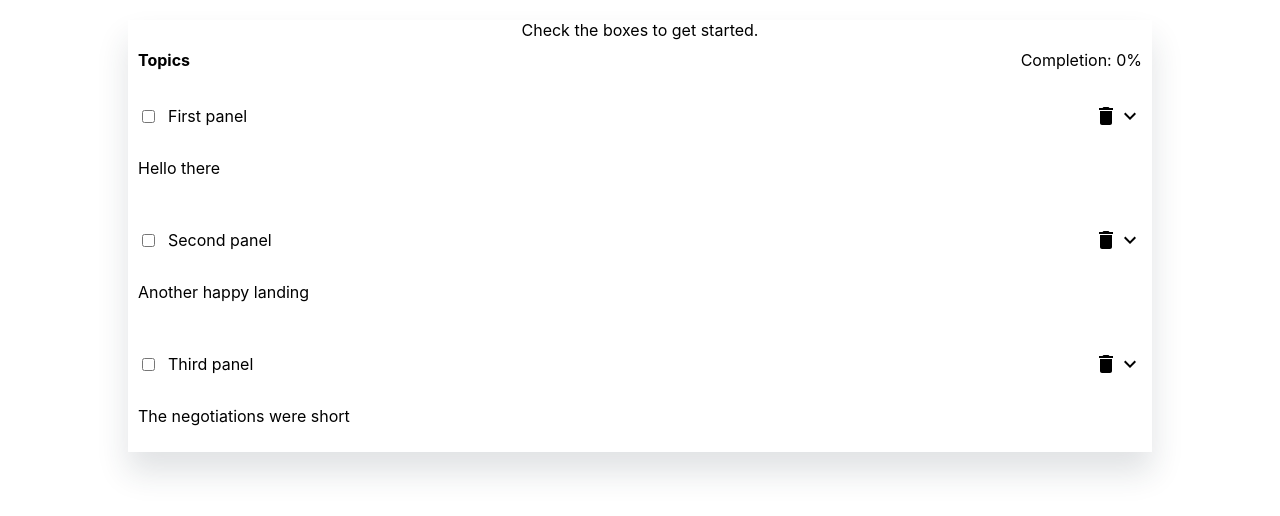
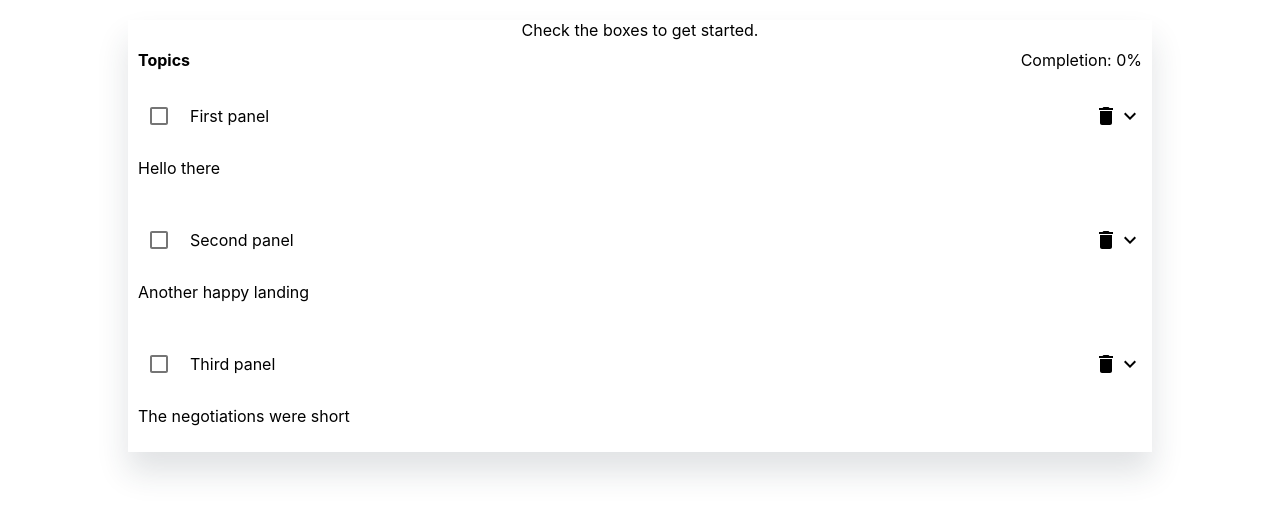
Before and after one commit to ryanplkam/cbceats, a React (Create React App) app: page / in a window 1280 px wide. Shown: the top 516 px of the page. Built offline with nearby package versions, Linux system fonts and the light colour scheme.

Commit message:
use mui checkbox

```diff
--- a/src/components/Checkbox.js
+++ /dev/null
@@ -1,27 +0,0 @@
-import React from "react";
-
-export default class Checkbox extends React.Component {
-  onChange = (e) => {
-    this.props.onCheckboxChange(this.props.id);
-  };
-
-  onClick = (e) => {
-    e.stopPropagation();
-  };
-
-  render() {
-    return (
-      <>
-        <input
-          onClick={this.onClick}
-          onChange={this.onChange}
-          className={this.props.checkboxClassName}
-          type="checkbox"
-          id=""
-          name=""
-          value=""
-        ></input>
-      </>
-    );
-  }
-}
--- a/src/components/Panel.js
+++ b/src/components/Panel.js
@@ -1,13 +1,12 @@
 import React from "react";
 import "./../styles/Panel.css";
 import "./../styles/Common.css";
-import Checkbox from "./Checkbox";
 import KeyboardArrowUpIcon from "@material-ui/icons/KeyboardArrowUp";
 import KeyboardArrowDownIcon from "@material-ui/icons/KeyboardArrowDown";
 import DeleteIcon from "@material-ui/icons/Delete";
+import Checkbox from "@material-ui/core/Checkbox";
 
 export default class Panel extends React.Component {
-
   onClick = (e) => {
     this.props.onPanelSelect(this.props.id);
   };
@@ -16,6 +15,14 @@ export default class Panel extends React.Component {
     e.stopPropagation();
     this.props.onPanelDelete(this.props.id);
   };
+
+  onComplete = (e) => {
+      this.props.onPanelComplete(this.props.id)
+  }
+
+  onCheckboxClick = (e) => {
+    e.stopPropagation();
+  }
 
   render() {
     let panelContent = this.props.panelContent;
@@ -34,7 +41,8 @@ export default class Panel extends React.Component {
         <div className="panel-header">
           <div className="panel-header-left">
             <Checkbox
-              onCheckboxChange={this.props.onPanelComplete}
+              onClick={this.onCheckboxClick}
+              onChange={this.onComplete}
               id={this.props.id}
               key={this.props.id}
             />
--- a/src/components/PanelsContainer.js
+++ b/src/components/PanelsContainer.js
@@ -22,10 +22,6 @@ export default class PanelsContainer extends React.Component {
     this.props.onPanelSelect(panelId);
   };
 
-  onPanelComplete = (panelId) => {
-    this.props.onPanelComplete(panelId);
-  };
-
   getMessage = () => {
     let percentComplete = this.getPercentComplete();
     if (isNaN(percentComplete))
@@ -48,7 +44,7 @@ export default class PanelsContainer extends React.Component {
           id={key}
           active={value["active"]}
           onPanelSelect={this.onPanelSelect}
-          onPanelComplete={this.onPanelComplete}
+          onPanelComplete={this.props.onPanelComplete}
           onPanelDelete={this.props.onPanelDelete}
           panelContent={value}
         ></Panel>
```
Also changed, not shown: 1 other file (tests, documents, lock files or other folders).
